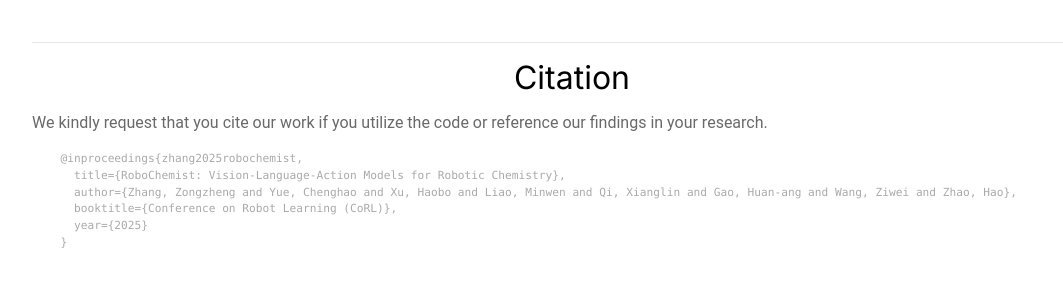
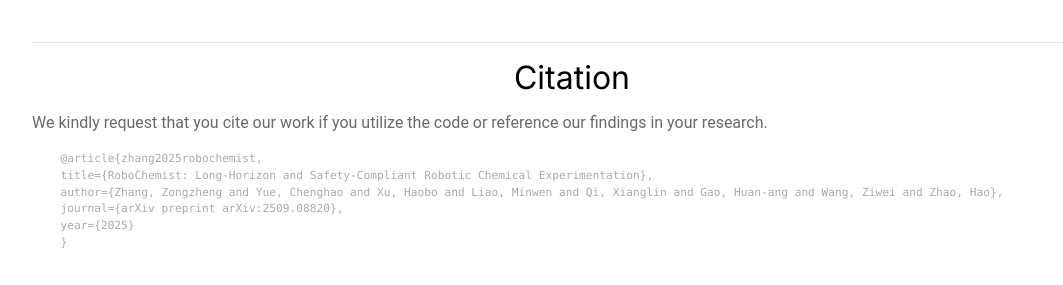
Before and after one commit to ZZongzheng0918/RoboChemist.github.io, a plain HTML site: page index.html in a window 1280 px wide. Shown: the part 8073-8358 px from the top of the page, without its empty margins (68-1131 px from the left). Drawn offline with nearby package versions, Linux system fonts and the light colour scheme.

Commit message:
Update index.html

```diff
--- a/index.html
+++ b/index.html
@@ -553,11 +553,11 @@
 
         <div class="col-12 text-center">
           <pre style="text-align:left;color: #aaaaaa; font-size:0.7em;" class="pre">
-  @inproceedings{zhang2025robochemist,
-    title={RoboChemist: Vision-Language-Action Models for Robotic Chemistry},
-    author={Zhang, Zongzheng and Yue, Chenghao and Xu, Haobo and Liao, Minwen and Qi, Xianglin and Gao, Huan-ang and Wang, Ziwei and Zhao, Hao},
-    booktitle={Conference on Robot Learning (CoRL)},
-    year={2025}
+  @article{zhang2025robochemist,
+  title={RoboChemist: Long-Horizon and Safety-Compliant Robotic Chemical Experimentation},
+  author={Zhang, Zongzheng and Yue, Chenghao and Xu, Haobo and Liao, Minwen and Qi, Xianglin and Gao, Huan-ang and Wang, Ziwei and Zhao, Hao},
+  journal={arXiv preprint arXiv:2509.08820},
+  year={2025}
   }
           </pre>
         </div>
```
